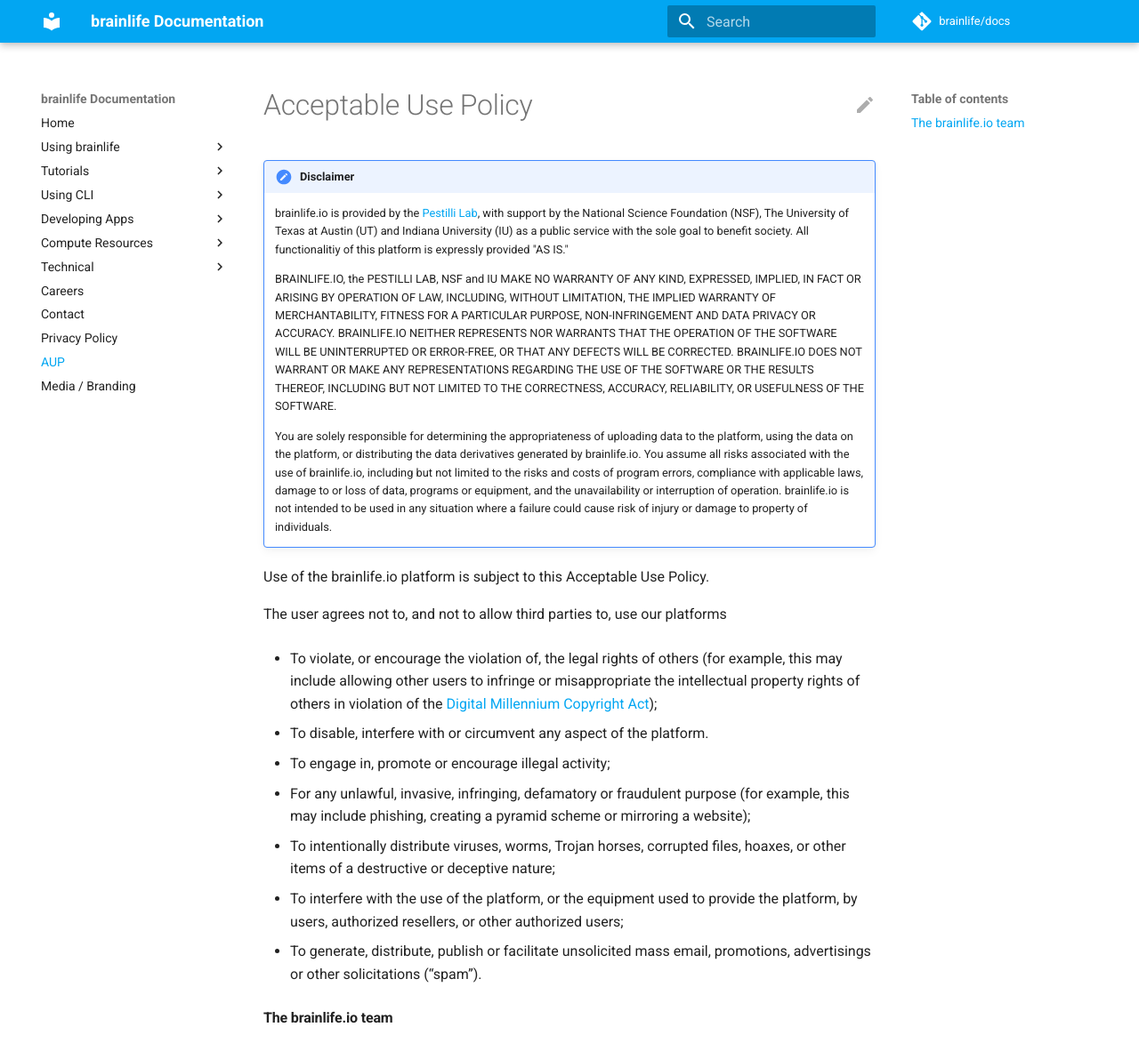
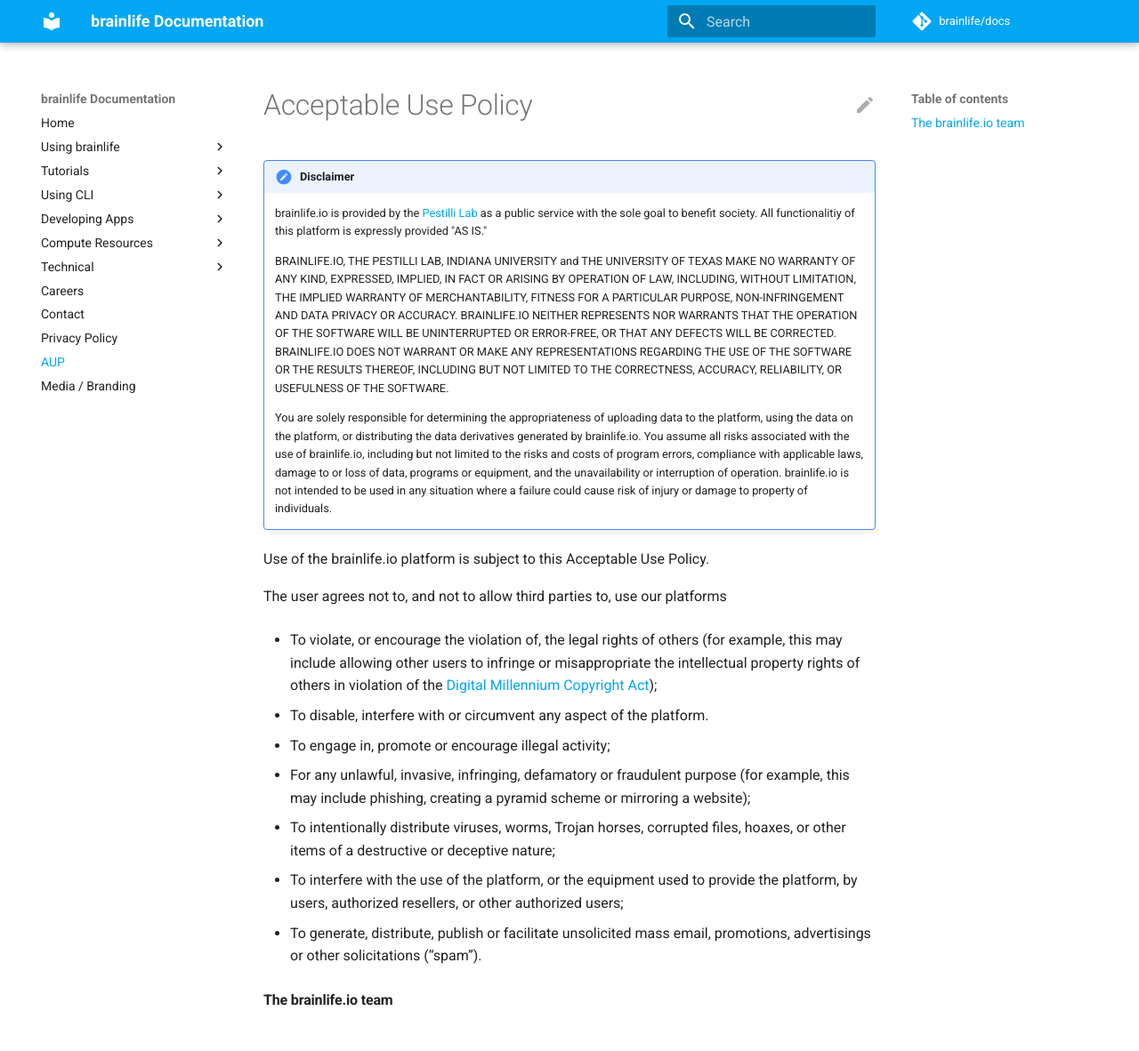
Before and after one commit to brainlife/docs, an MkDocs documentation site: the page built from docs/aup.md, in a window 1280 px wide and 1182 px high. Shown: the whole window at 89% size. Built offline with MkDocs 1.6.1 and Material for MkDocs 9.7.7, drawn with Linux system fonts in a browser that asks for light colours; comment, search, counter and statistics services are not loaded.

Commit message:
Update aup.md

```diff
--- a/docs/aup.md
+++ b/docs/aup.md
@@ -6,9 +6,9 @@
 
 !!! Disclaimer
 
-    brainlife.io is provided by the [Pestilli Lab](https://brainlife.io/plab){target=_blank}, with support by the National Science Foundation (NSF), The University of Texas at Austin (UT) and Indiana University (IU) as a public service with the sole goal to benefit society. All functionalitiy of this platform is expressly provided "AS IS."
+    brainlife.io is provided by the [Pestilli Lab](https://brainlife.io/plab){target=_blank} as a public service with the sole goal to benefit society. All functionalitiy of this platform is expressly provided "AS IS."
 
-    BRAINLIFE.IO, the PESTILLI LAB, NSF and IU MAKE NO WARRANTY OF ANY KIND, EXPRESSED, IMPLIED, IN FACT OR ARISING BY OPERATION OF LAW, INCLUDING, WITHOUT LIMITATION, THE IMPLIED WARRANTY OF MERCHANTABILITY, FITNESS FOR A PARTICULAR PURPOSE, NON-INFRINGEMENT AND DATA PRIVACY OR ACCURACY. BRAINLIFE.IO NEITHER REPRESENTS NOR WARRANTS THAT THE OPERATION OF THE SOFTWARE WILL BE UNINTERRUPTED OR ERROR-FREE, OR THAT ANY DEFECTS WILL BE CORRECTED. BRAINLIFE.IO DOES NOT WARRANT OR MAKE ANY REPRESENTATIONS REGARDING THE USE OF THE SOFTWARE OR THE RESULTS THEREOF, INCLUDING BUT NOT LIMITED TO THE CORRECTNESS, ACCURACY, RELIABILITY, OR USEFULNESS OF THE SOFTWARE.
+    BRAINLIFE.IO, THE PESTILLI LAB, INDIANA UNIVERSITY and THE UNIVERSITY OF TEXAS MAKE NO WARRANTY OF ANY KIND, EXPRESSED, IMPLIED, IN FACT OR ARISING BY OPERATION OF LAW, INCLUDING, WITHOUT LIMITATION, THE IMPLIED WARRANTY OF MERCHANTABILITY, FITNESS FOR A PARTICULAR PURPOSE, NON-INFRINGEMENT AND DATA PRIVACY OR ACCURACY. BRAINLIFE.IO NEITHER REPRESENTS NOR WARRANTS THAT THE OPERATION OF THE SOFTWARE WILL BE UNINTERRUPTED OR ERROR-FREE, OR THAT ANY DEFECTS WILL BE CORRECTED. BRAINLIFE.IO DOES NOT WARRANT OR MAKE ANY REPRESENTATIONS REGARDING THE USE OF THE SOFTWARE OR THE RESULTS THEREOF, INCLUDING BUT NOT LIMITED TO THE CORRECTNESS, ACCURACY, RELIABILITY, OR USEFULNESS OF THE SOFTWARE.
 
     You are solely responsible for determining the appropriateness of uploading data to the platform, using the data on the platform, or distributing the data derivatives generated by brainlife.io. You assume all risks associated with the use of brainlife.io, including but not limited to the risks and costs of program errors, compliance with applicable laws, damage to or loss of data, programs or equipment, and the unavailability or interruption of operation. brainlife.io is not intended to be used in any situation where a failure could cause risk of injury or damage to property of individuals.
 
```
